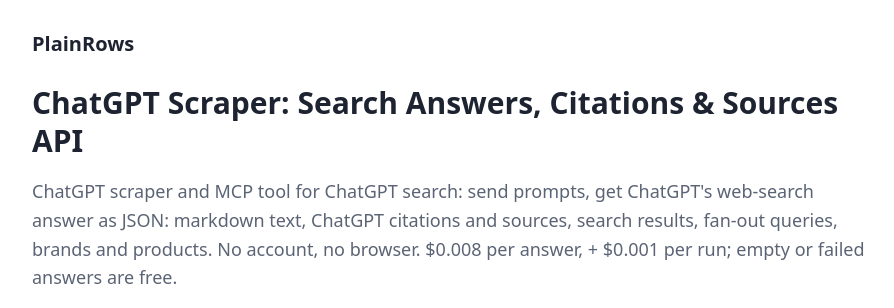
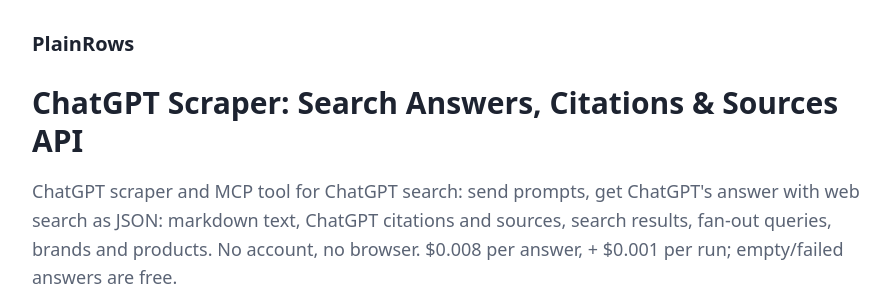
Before and after one commit to NadaHo/plainrows, a plain HTML site: page chatgpt-search-scraper/index.html in a window 1280 px wide. Shown: the top 308 px of the page, without its empty margins (188-1082 px from the left). Drawn offline with Linux system fonts and the light colour scheme; grey boxes are pictures that could not be loaded.

Commit message:
chatgpt-search-scraper: description wording

```diff
--- a/chatgpt-search-scraper/index.html
+++ b/chatgpt-search-scraper/index.html
@@ -1,11 +1,11 @@
 <!doctype html>
 <html lang="en"><head><meta charset="utf-8"><meta name="viewport" content="width=device-width,initial-scale=1">
-<title>ChatGPT Scraper: Search Answers, Citations &amp; Sources API | PlainRows</title><meta name="description" content="ChatGPT scraper and MCP tool for ChatGPT search: send prompts, get ChatGPT&#x27;s web-search answer as JSON: markdown text, ChatGPT citations and sources, search res">
+<title>ChatGPT Scraper: Search Answers, Citations &amp; Sources API | PlainRows</title><meta name="description" content="ChatGPT scraper and MCP tool for ChatGPT search: send prompts, get ChatGPT&#x27;s answer with web search as JSON: markdown text, ChatGPT citations and sources, searc">
 <link rel="canonical" href="https://nadaho.github.io/plainrows/chatgpt-search-scraper/"><link rel="stylesheet" href="../style.css">
 </head><body><header><a class="brand" href="../">PlainRows</a></header>
 <main>
 <h1>ChatGPT Scraper: Search Answers, Citations &amp; Sources API</h1>
-<p class="lead">ChatGPT scraper and MCP tool for ChatGPT search: send prompts, get ChatGPT&#x27;s web-search answer as JSON: markdown text, ChatGPT citations and sources, search results, fan-out queries, brands and products. No account, no browser. $0.008 per answer, + $0.001 per run; empty or failed answers are free.</p>
+<p class="lead">ChatGPT scraper and MCP tool for ChatGPT search: send prompts, get ChatGPT&#x27;s answer with web search as JSON: markdown text, ChatGPT citations and sources, search results, fan-out queries, brands and products. No account, no browser. $0.008 per answer, + $0.001 per run; empty/failed answers are free.</p>
 <p><a class="btn" href="https://apify.com/plainrows/chatgpt-search-scraper">Try it on Apify</a> &nbsp; <img src="https://apify.com/actor-badge?actor=plainrows/chatgpt-search-scraper" alt="Actor status"></p>
 <h2>Typical uses</h2><ul><li>AI search visibility (GEO / AEO): which sites does ChatGPT cite, which brands and products does it recommend, for the prompts your buyers type?</li><li>Citation research: `sources` and `citedDomains` show the pages ChatGPT relies on; `searchResults` shows what it read but did not cite.</li><li>Query research: `fanOutQueries` shows the web searches ChatGPT ran behind one prompt: keywords to target.</li><li>Answers with sources for your app or agent: ChatGPT search as plain JSON, with the citations kept apart from the text.</li><li>Weekly reports: schedule a run and send the rows to Google Sheets, Looker Studio, Slack, n8n, Make or Zapier.</li></ul>
 <h2>Ready-to-run examples</h2><ul><li><a href="https://apify.com/plainrows/chatgpt-search-scraper/examples/chatgpt-search-scraper-brand-visibility-buyer-questions">ChatGPT answers for 10 buyer questions, with sources</a>: Ask ChatGPT (with web search) the questions your buyers ask, here 10 about project management software, and get one row per question: the full answer, the brands and products it names, the sources it cites and the searches it ran. Track your brand&#x27;s visibility in ChatGPT at $0.008 per answer.</li></ul>
```
Also changed, not shown: llms.txt, 1 other file.
